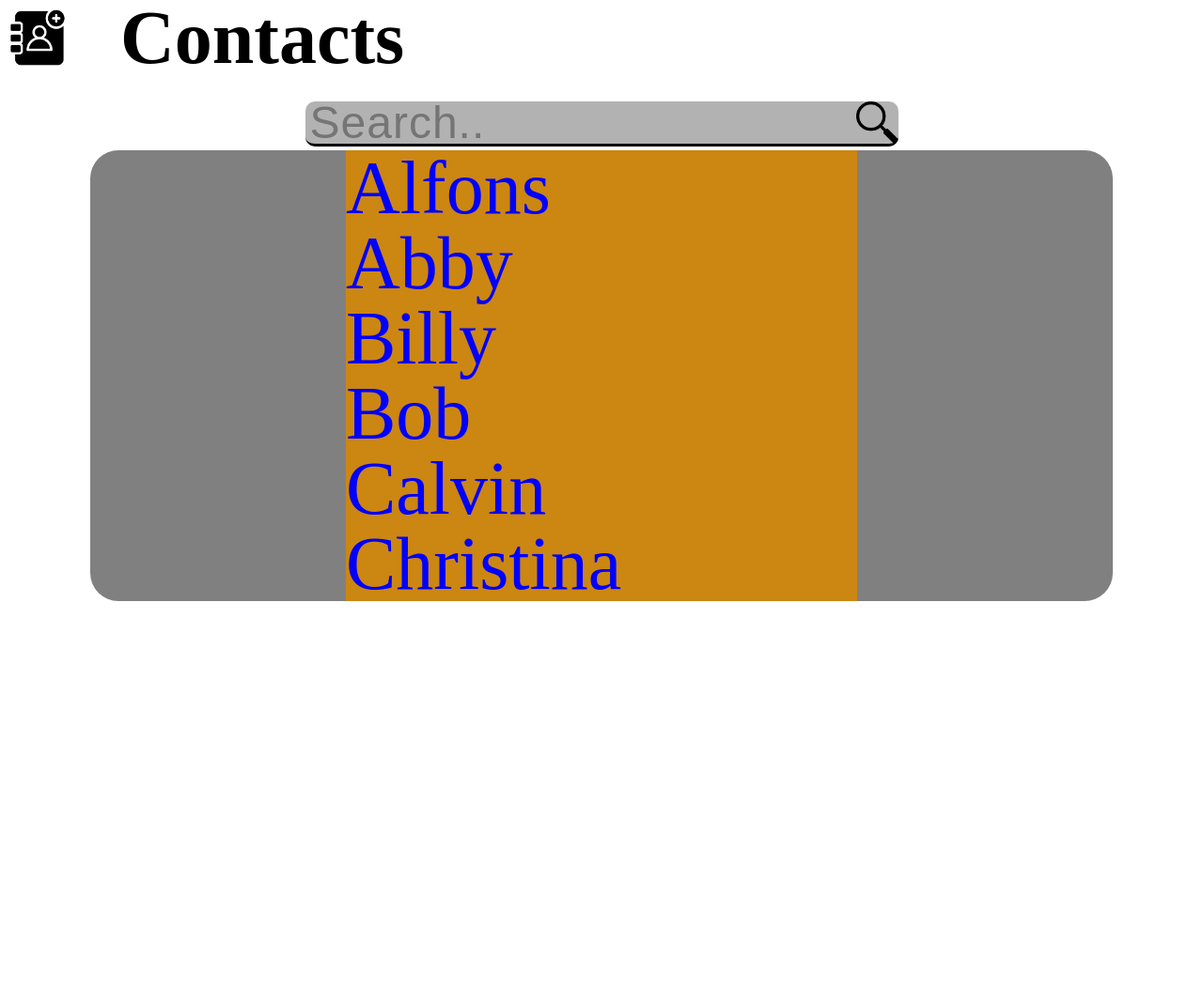
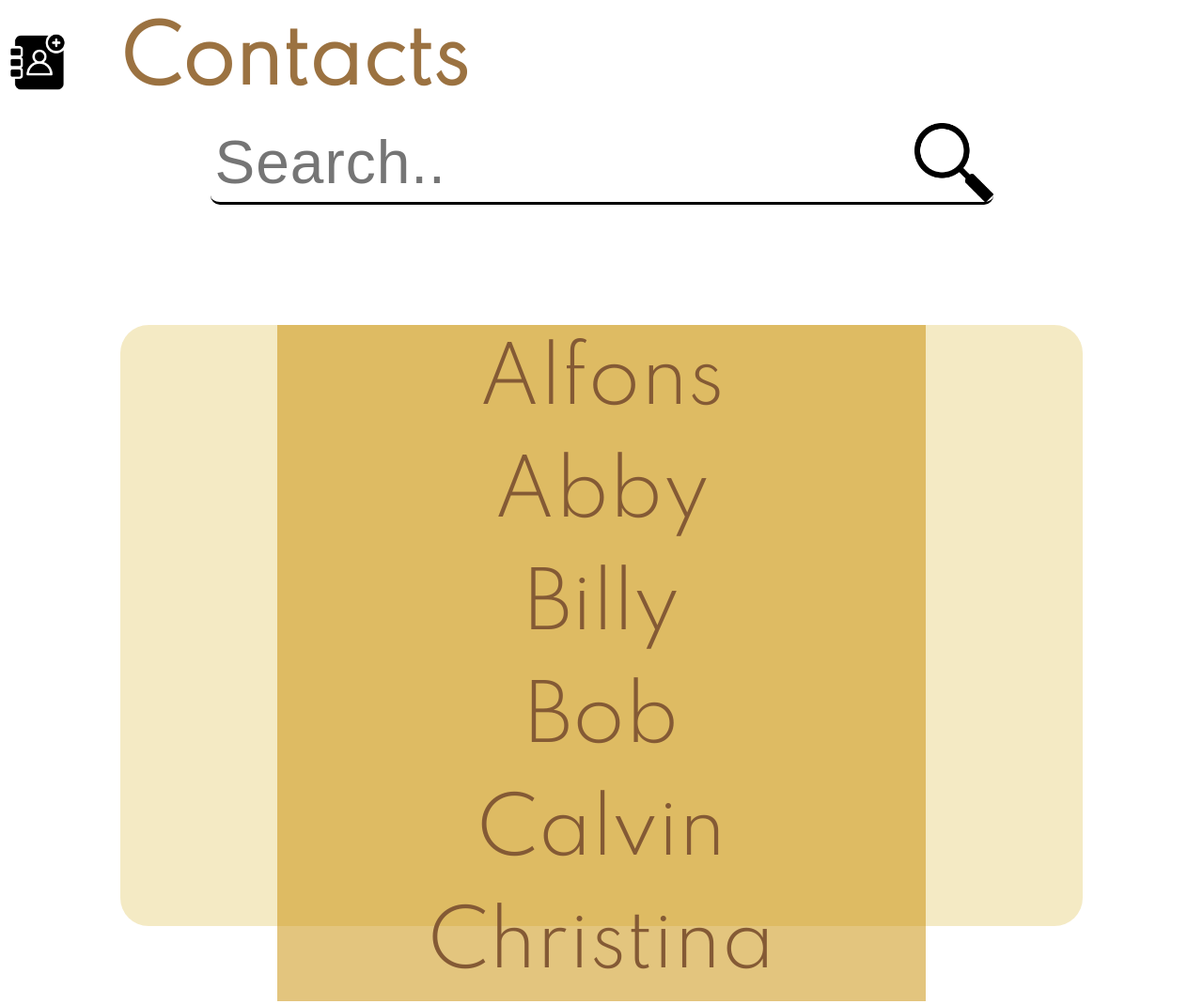
Before and after one commit to nicolasloontjens/marspads-client, a website: page src/assets/contactPage.html in a window 1280 px wide. Shown: the whole page at 94% size. Before the commit the page ends 800 px from the top, so only its background shows below. Drawn offline with Linux system fonts and the light colour scheme.

Commit message:
Added some styling to the contactPage.

```diff
--- a/src/assets/contactPage.html
+++ b/src/assets/contactPage.html
@@ -9,8 +9,13 @@
     >
     <link rel="stylesheet" type="text/css" href="./sass/reset.css">
     <link rel="stylesheet" type="text/css" href="./sass/styleVertical.css">
+    <link rel="preconnect" href="https://fonts.googleapis.com">
+    <link rel="preconnect" href="https://fonts.gstatic.com" crossorigin>
+    <link href="https://fonts.googleapis.com/css2?family=Spartan:wght@300&display=swap" rel="stylesheet">
 </head>
 <body>
+
+<header>
 <h1 id="contacts">Contacts</h1>
 
 <div id="searchContainer">
@@ -19,7 +24,8 @@
             <input type="text" placeholder="Search.." name="search" id="search">
         </label>
     </form>
-</div>
+</div></header>
+<main>
 <div id="contactList">
     <ul id="ulContactList">
 
@@ -32,6 +38,7 @@
 
     </ul>
 </div>
+</main>
 <script src="./js/contactPage.js"></script>
 
 </body>
--- a/src/assets/js/contactPage.js
+++ b/src/assets/js/contactPage.js
@@ -7,7 +7,7 @@ async function init() {
         item.addEventListener("click", getSelectedContactName);
     });
 
-    document.querySelector("#search").addEventListener("keyup", searchInputfield);
+    document.querySelector("#search").addEventListener("keyup", searchInputField);
 
 }
 
@@ -16,11 +16,11 @@ function getSelectedContactName(e) {
     console.log(contactName);
 }
 
-function searchInputfield() {
+function searchInputField() {
     let input, filter, ul, li, a, i, txtValue;
-    input = document.getElementById("search");
+    input = document.querySelector("#search");
     filter = input.value.toUpperCase();
-    ul = document.getElementById("ulContactList");
+    ul = document.querySelector("#ulContactList");
     li = ul.getElementsByTagName("li");
     for (i = 0; i < li.length; i++) {
         a = li[i].getElementsByTagName("a")[0];
--- a/src/assets/sass/style.scss
+++ b/src/assets/sass/style.scss
@@ -1,6 +1,7 @@
 body {
   background: whitesmoke;
   font-size: 2rem;
+  color: #9b7241;
 
   aside {
     display: flex;
--- a/src/assets/sass/styleVertical.scss
+++ b/src/assets/sass/styleVertical.scss
@@ -1,5 +1,7 @@
 body {
   font-size: 5rem;
+  font-family: 'Spartan', sans-serif;
+  color: #9b7241;
 
   img {
     margin: 0;
@@ -13,6 +15,8 @@ body {
     background: url("../images/ContactIcon.png") no-repeat;
     background-size: contain;
     padding-left: 10%;
+    margin-bottom: 2%;
+    margin-top: 2%;
   }
 
   #searchContainer {
@@ -20,29 +24,34 @@ body {
 
     input {
       background-size: contain;
-      background: rgba(0, 0, 0, 0.3) url("../images/magnifyingGlassIcon.png") no-repeat right;
+      background: url("../images/magnifyingGlassIcon.png") no-repeat right;
       background-size: contain;
       border: none;
       border-bottom: black solid;
-      height: 35px;
       border-radius: 10px;
       padding: 5px;
-      font-size: 3rem;
+      font-size: 4rem;
       letter-spacing: 1px;
-      color: #FFFFFF;
+      color: #9b7241;
     }
   }
 
   #contactList {
-    background: gray;
-    margin: auto;
-    width: 85%;
+    background: #d0a3023b;
+    //margin: auto;
+    //width: 85%;
     border-radius: 30px;
+    height: 80vh;
+    display: flex;
+    justify-content: center;
+    margin: 10%;
 
     ul li {
-      background: #cc8612;
-      margin: auto;
-      width: 50%;
+      background: #cc95128a;
+      text-align: center;
+
+      padding: 20px;
+      width: 650px;
     }
 
     ul li:hover {
@@ -52,7 +61,7 @@ body {
 
     a {
       text-decoration: none;
-      color: blue;
+      color: #845a35;
     }
 
   }
```
Also changed, not shown: src/assets/sass/style.css, src/assets/sass/styleVertical.css, 2 other files.
